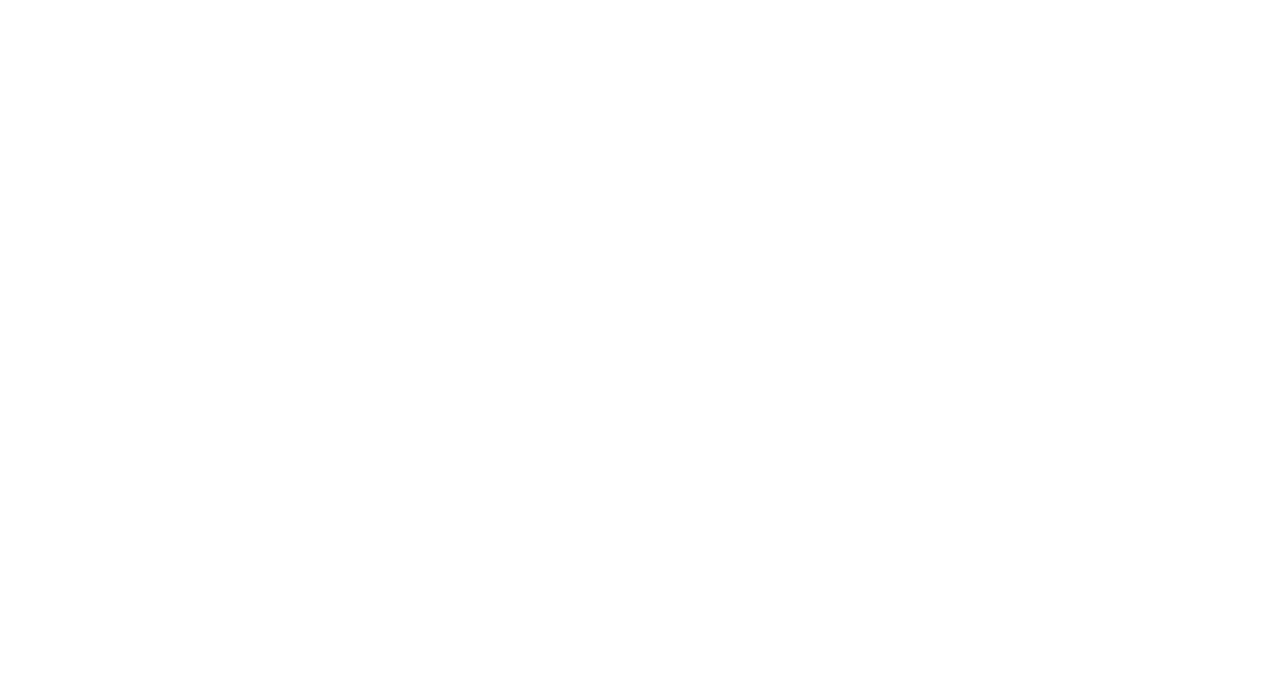
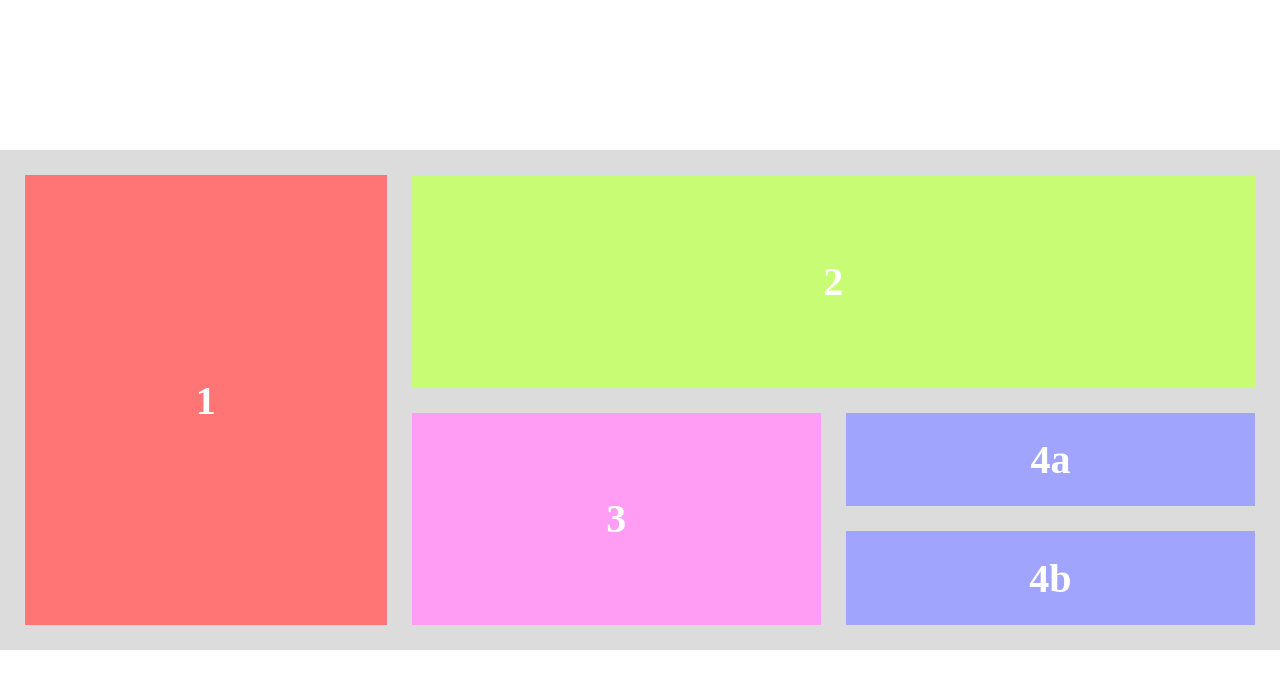
Before and after one commit to luismolinuevo/kkcf-demo, a plain HTML site: page FlexboxDemo/index.html in a window 1280 px wide. Drawn offline with Linux system fonts and the light colour scheme.

Commit message:
finished css code, updated readme

```diff
--- a/FlexboxDemo/index.html
+++ b/FlexboxDemo/index.html
@@ -7,33 +7,33 @@
     <title>Document</title>
 </head>
 <body>
-    <!-- First gray box. Main container -->
-    <div>
+    <!-- First gray box. Main container. Contains all other boxs -->
+    <div id="graybox">
         <!-- Red box. Box 1 -->
-        <div>
-
+        <div class="redbox">
+            <p class="numbers">1</p>
         </div>
         <!-- Right section of container box 2-4b in this container -->
-        <div>
+        <div class="rightside-container">
             <!-- Lime box. Box 2 -->
-            <div>
-
+            <div class="limebox">
+                <p class="numbers">2</p>
             </div>
             <!-- Container for box 3 and 4a,4b -->
-            <div>
+            <div class="bottom-right-container">
                 <!-- Pink box. Box 3 -->
-                 <div>
-
+                 <div class="pinkbox">
+                    <p class="numbers">3</p>
                  </div>
                  <!-- Container for 4a, 4b -->
-                 <div>
+                 <div class="purpleboxs-container">
                     <!-- Box 4a -->
-                     <div>
-
+                     <div class="purplebox">
+                        <p class="numbers">4a</p>
                      </div>
                      <!-- Box 4b -->
-                      <div>
-
+                      <div class="purplebox">
+                        <p class="numbers">4b</p>
                       </div>
                  </div>
             </div>
--- a/FlexboxDemo/style.css
+++ b/FlexboxDemo/style.css
@@ -1,3 +1,80 @@
-p {
-    color: blue;
+* {
+    box-sizing: border-box;
+    margin: 0;
+    padding: 0;
 }
+
+body {
+    display: flex;
+    height: 100vh;
+    align-items: center;
+}
+
+#graybox {
+    width: 100%;
+    height: 500px;
+    display: flex;
+    background-color: gainsboro;
+    padding: 25px;
+}
+
+.redbox {
+    width: 30%;
+    height: 100%;
+    background-color: #ff7474;
+    margin-right: 25px;
+}
+
+.numbers {
+    display: flex;
+    justify-content: center;
+    align-items: center;
+    height: 100%;
+    font-size: 40px;
+    font-weight: 900;
+    color: white;
+}
+
+.rightside-container {
+    width: 70%;
+    height: 100%;
+    display: flex;
+    flex-direction: column;
+    gap: 25px;
+}
+
+.limebox {
+    width: 100%;
+    height: 50%;
+    background-color: #c8fc74;
+}
+
+.bottom-right-container {
+    display: flex;
+    justify-content: space-between;
+    width: 100%;
+    height: 50%;
+    align-items: center;
+    gap: 25px;
+}
+
+.pinkbox {
+    width: 50%;
+    height: 100%;
+    background-color: #ff9cf4;
+}
+
+.purpleboxs-container {
+    width: 50%;
+    height: 100%;
+    display: flex;
+    flex-direction: column;
+    justify-content: space-between;
+    gap: 25px;
+
+}
+
+.purplebox {
+    background-color: #a0a4fc;
+    height: 50%;
+}
```
Also changed, not shown: 2 other files.
